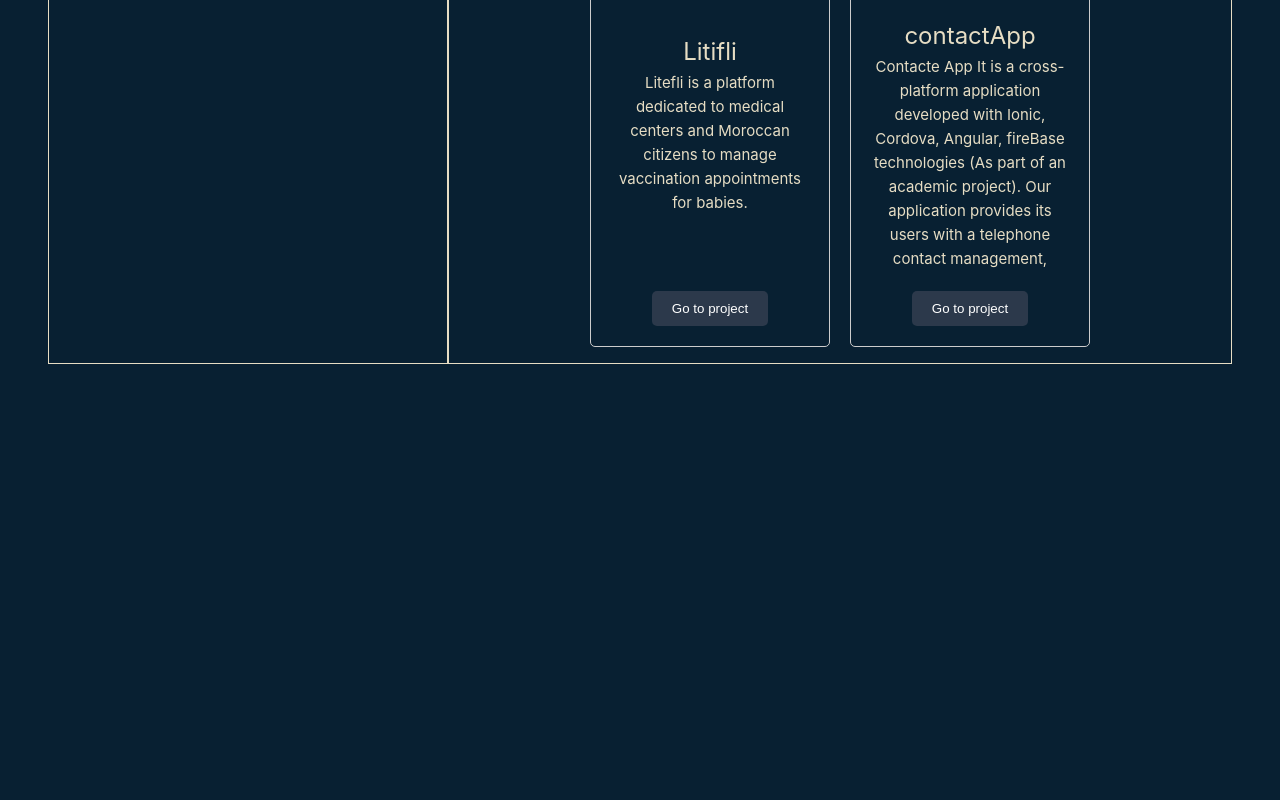
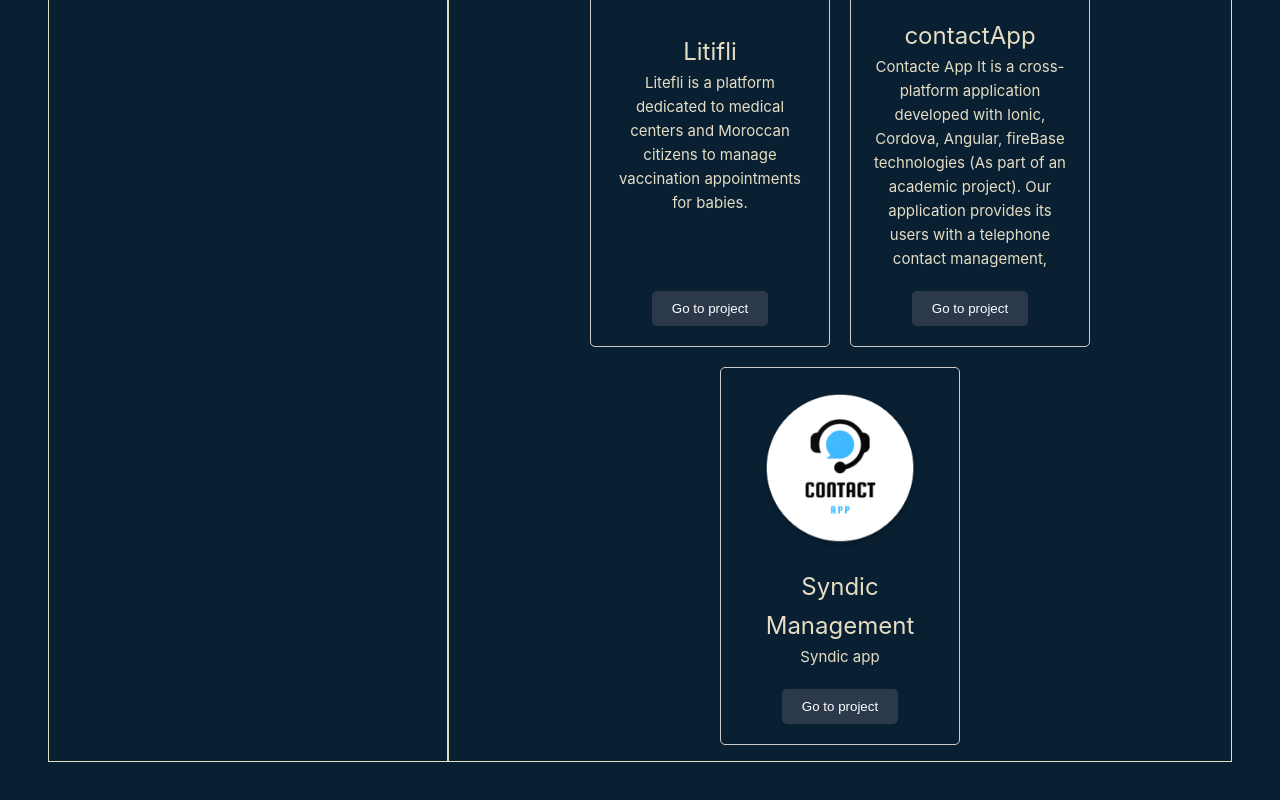
Before and after one commit to soufianebt/portfolio, a Vue app: page /projects in a window 1280 px wide. Shown: the part 1456-2256 px from the top of the page. Before the commit the page ends 1868 px from the top, so only its background shows below. Built offline with nearby package versions, Linux system fonts and the light colour scheme.

Commit message:
add new project

```diff
--- a/src/views/ProjectsView.vue
+++ b/src/views/ProjectsView.vue
@@ -57,6 +57,12 @@
           description: 'Contacte App It is a cross-platform application developed with Ionic, Cordova, Angular, fireBase technologies (As part of an academic project). Our application provides its users with a telephone contact management,',
           url: 'https://github.com/soufianebt/contactApp',
           imageUrl: 'images/Projects/ContactApp.png',
+        },
+        {
+          name: 'Syndic Management',
+          description: 'Syndic app',
+          url: 'https://github.com/soufianebt/contactApp',
+          imageUrl: 'images/Projects/ContactApp.png',
         }
       ],
     };
```
